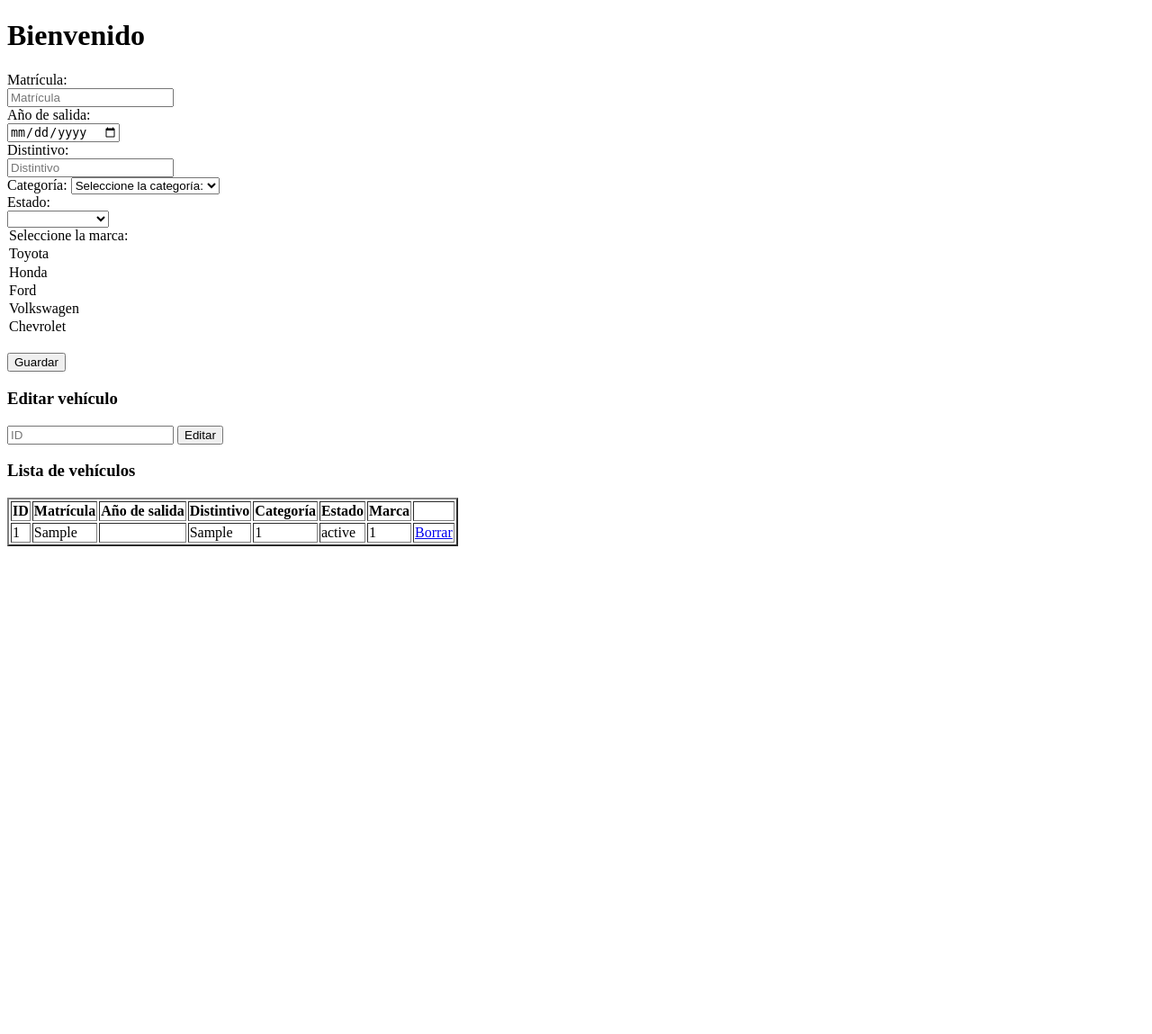
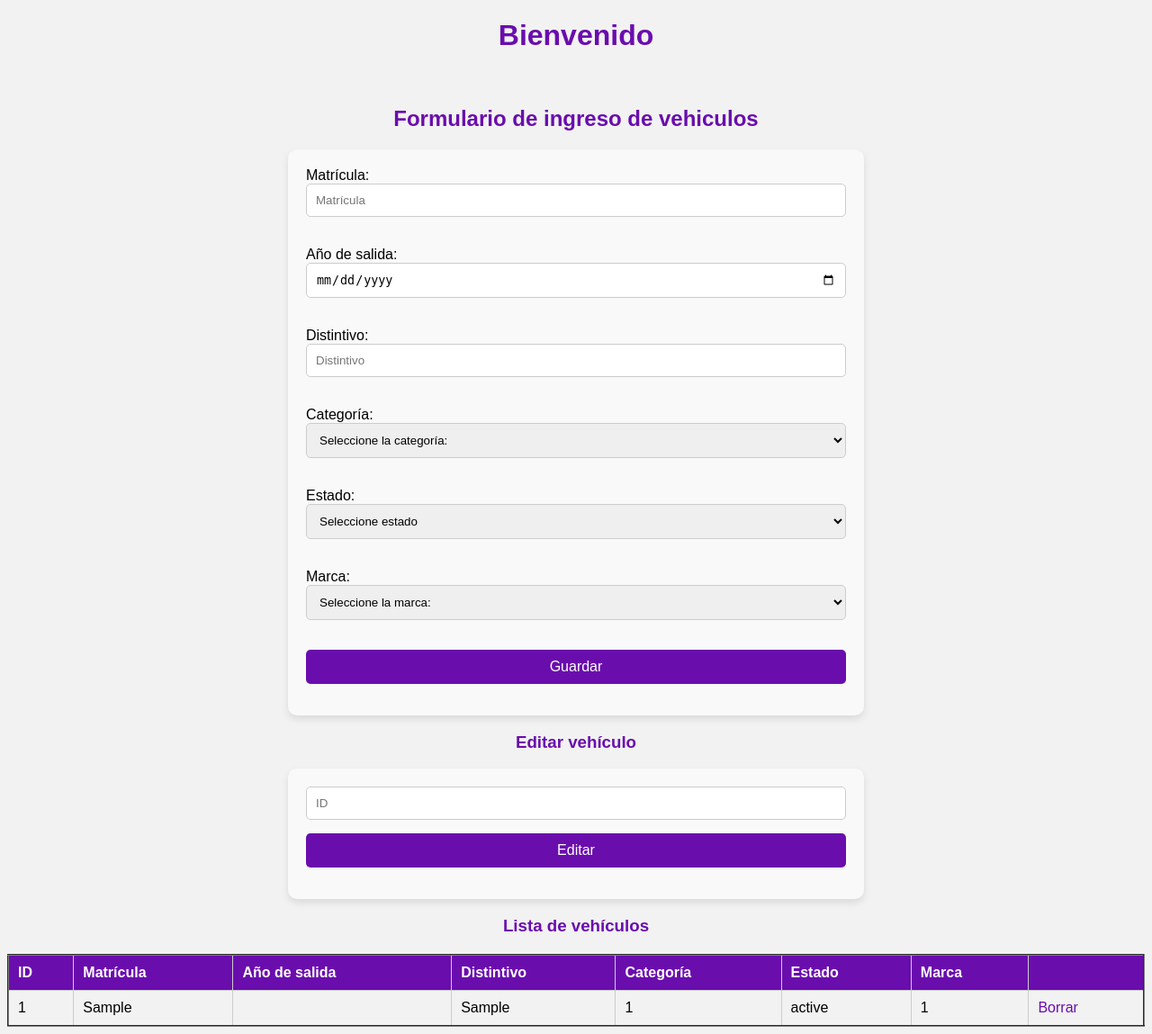
Before and after one commit to ashessssssss/Practica-PHP, a PHP site: page / in a window 1280 px wide. Shown: the whole page at 90% size. Before the commit the page ends 607 px from the top, so only its background shows below. Run offline with PHP 8.4, Linux system fonts and the light colour scheme; tables that the repository leaves empty or names only in its code hold one stand-in row (values such as "Sample post"); data that the repository does not hold is empty.

Commit message:
Version final y funcional

```diff
--- a/CRUD_Chamely/actualiza.php
+++ b/CRUD_Chamely/actualiza.php
@@ -1,13 +1,13 @@
 <?php
 
 include_once 'conectar.php';
-$id = $_POST['id'];
+$id_vh = $_POST['id_vh'];
 
 if(isset($_POST['update'])){
 
-    $id = $_POST['id'];
+    $id_vh = $_POST['id_vh'];
 
-    $query = "UPDATE vehiculo SET matricula_vh='{$matricula}', año_salida_vh='{$año_salida_vh}', distintivo_vh='{$distintivo}', id_catg='{$categoria}', estado_vh='{$estado}', id_marca='{$marca}' WHERE id_vh='{$_POST['id']}'";
+    $query = "UPDATE vehiculo SET matricula_vh= '$_POST[matricula]', año_salida_vh='$_POST[año_salida]', distintivo_vh='$_POST[distintivo]', id_catg='$_POST[categoria]', estado_vh='$_POST[estado]', id_marca='$_POST[marca]' WHERE id_vh='$_POST[id_vh]'";
     mysqli_query($mysqli, $query);
 
 }
--- a/CRUD_Chamely/index.php
+++ b/CRUD_Chamely/index.php
@@ -4,22 +4,104 @@
     <meta charset="UTF-8">
     <meta name="viewport" content="width=device-width, initial-scale=1.0">
     <title>Formulario de vehículo</title>
+    <style>
+        body {
+            font-family: Arial, sans-serif;
+            background-color: #f2f2f2;
+        }
+
+        h1, h2, h3 {
+            color: #6a0dad;
+            text-align: center;
+        }
+
+        form {
+            max-width: 600px;
+            margin: 0 auto;
+            background-color: #f9f9f9;
+            padding: 20px;
+            border-radius: 10px;
+            box-shadow: 0 4px 8px rgba(0, 0, 0, 0.1);
+        }
+
+        form input[type="text"],
+        form input[type="date"],
+        form select,
+        form button {
+            width: 100%;
+            padding: 10px;
+            margin-bottom: 15px;
+            border: 1px solid #ccc;
+            border-radius: 5px;
+            box-sizing: border-box;
+        }
+
+        form button {
+            background-color: #6a0dad;
+            color: #fff;
+            font-size: 16px;
+            border: none;
+            cursor: pointer;
+        }
+
+        form button:hover {
+            background-color: #4b078d;
+        }
+
+        table {
+            width: 100%;
+            border-collapse: collapse;
+            margin-top: 20px;
+        }
+
+        table th, table td {
+            padding: 10px;
+            border: 1px solid #ccc;
+            text-align: left;
+        }
+
+        table th {background-color: #6a0dad;
+            color: #fff;
+        }
+
+        table tr:nth-child(even) {
+            background-color: #f2f2f2;
+        }
+
+        table tr:hover {
+            background-color: #ddd;
+        }
+
+        table td a {
+            color: #6a0dad;
+            text-decoration: none;
+        }
+
+        table td a:hover {
+            text-decoration: underline;
+        }
+    </style>
 </head>
 <body>
 
 <h1>Bienvenido</h1>
+<br>
+<h2>Formulario de ingreso de vehiculos</h2>
 <form action="insertar.php" method="post">
     Matrícula:
     <br>
     <input type="text" name="matricula" placeholder="Matrícula">
     <br>
+    <br>
     Año de salida:
     <br>
     <input type="date" name="año_salida">
     <br>
+    <br>
     Distintivo:
     <br>
     <input type="text" name="distintivo" placeholder="Distintivo">
+    <br>
     <br>
     Categoría:
     <select name="categoria">
@@ -32,12 +114,16 @@
 
     </select>
     <br>
+    <br>
     Estado:
     <br>
+
     <select name="estado">
-        <option value="Seleccione" selected>
+        <option value="Seleccione" selected>Seleccione estado
         <option value="Activo">Activo
         <option value="Inactivo">Inactivo
+</select>
+<br>
     <br>
     Marca:
     <select name="marca">
@@ -49,12 +135,13 @@
         <option value="5">Chevrolet</option>
     </select>
     <br>
+    <br>
     <button type="submit" name="submit">Guardar</button>
 </form>
 
 <h3>Editar vehículo</h3>
 <form action="update.php" method="POST">
-    <input type="text" name="id" placeholder="ID">
+    <input type="text" name="id_vh" placeholder="ID">
     <button type="submit" name="update">Editar</button>
 </form>
 
```
Also changed, not shown: CRUD_Chamely/insertar.php (+6 -7 lines), CRUD_Chamely/update.php (+91 -3 lines).
